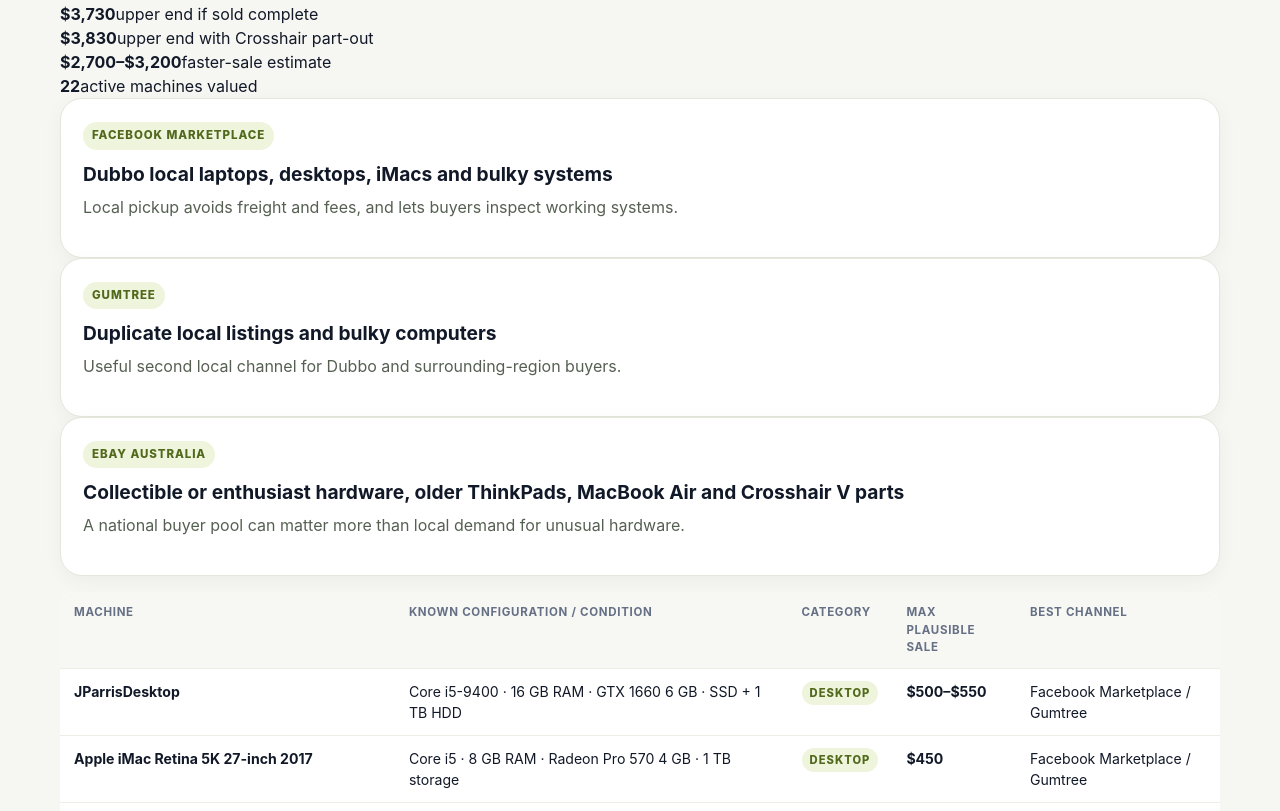
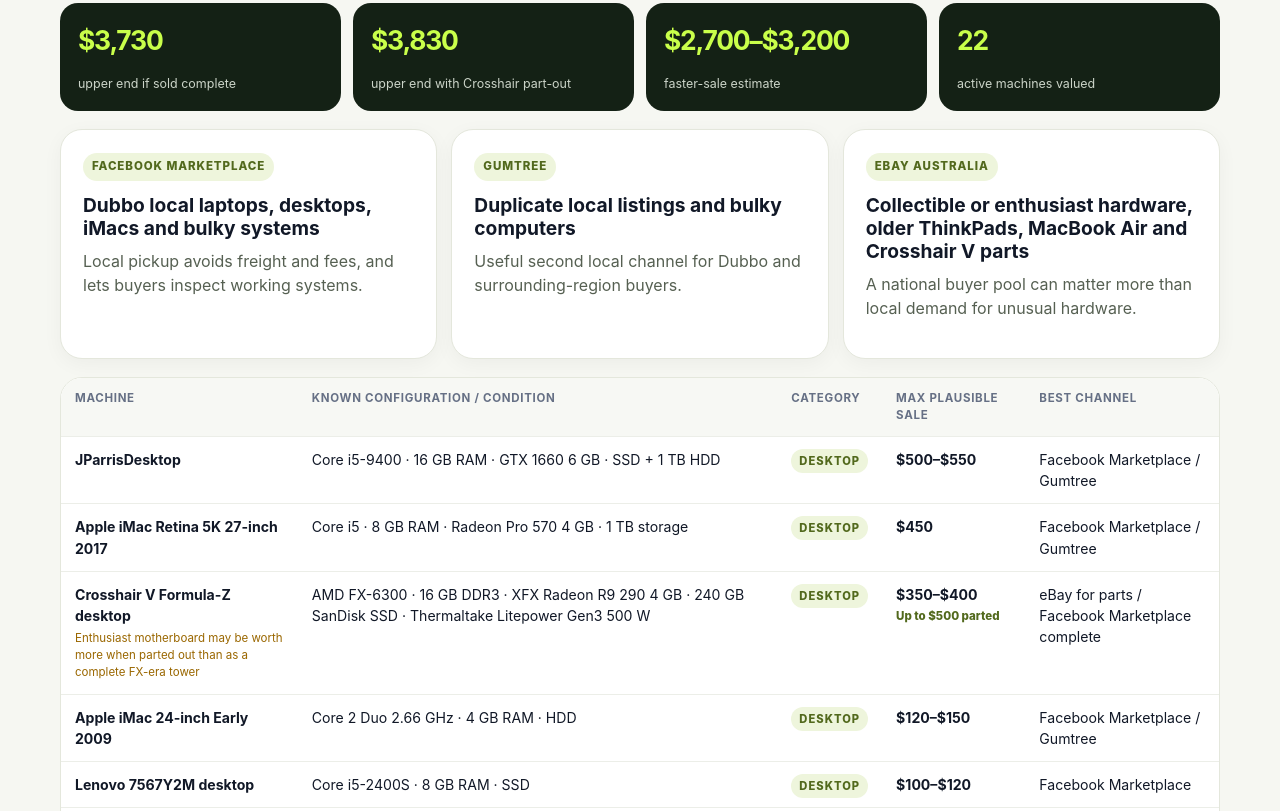
Before and after one commit to joshualparris/Cheappcslaptops, a plain HTML site: page docs/index.html in a window 1280 px wide. Shown: the part 4979-5790 px from the top of the page. Drawn offline with Linux system fonts and the light colour scheme.

Commit message:
site: style fleet valuation dashboard

```diff
--- a/docs/styles.css
+++ b/docs/styles.css
@@ -66,6 +66,24 @@
 .research-links{display:flex;gap:10px;flex-wrap:wrap;margin-top:20px}
 .report-button{background:var(--dark);border-color:var(--dark);color:#fff}
 .notes-button{background:#fff;border-color:#cfd4c8;color:var(--ink)}
+
+.fleet{border-top:1px solid var(--line)}
+.fleet-summary{display:grid;grid-template-columns:repeat(4,1fr);gap:12px;margin-bottom:18px}
+.fleet-stat{background:var(--dark);color:#fff;border-radius:18px;padding:18px;min-height:108px;display:flex;flex-direction:column;justify-content:space-between}
+.fleet-stat strong{color:var(--lime);font-size:1.65rem;letter-spacing:-.045em}
+.fleet-stat span{color:#cbd4c8;font-size:.78rem}
+.fleet-platforms{display:grid;grid-template-columns:repeat(3,1fr);gap:14px;margin:14px 0 18px}
+.fleet-table-wrap{border-radius:var(--radius);border:1px solid var(--line);background:#fff}
+.fleet-table{min-width:900px}
+.fleet-table td:first-child{min-width:210px}
+.fleet-table td:nth-child(2){min-width:310px}
+.fleet-price{white-space:nowrap}
+.partout{font-size:.72rem;color:#52691d;margin-top:3px;font-weight:800}
+.row-note{font-size:.72rem;color:var(--warn);margin-top:4px;max-width:260px}
+.fleet-notes{background:#fff;border:1px solid var(--line);border-radius:var(--radius);padding:22px;margin-top:14px}
+.fleet-notes p{color:#566052}
+.fleet-load-error{grid-column:1/-1;background:#fff;border:1px solid var(--line);border-radius:18px;padding:18px}
+
 .market{border-top:1px solid var(--line)}
 .market-summary{display:grid;grid-template-columns:repeat(3,1fr);gap:14px;margin-bottom:18px}
 .market-callout{background:#fff;border:1px solid var(--line);border-radius:var(--radius);padding:22px;box-shadow:0 5px 20px rgba(20,33,21,.045)}
@@ -97,14 +115,14 @@
 .footer-inner p{margin:0}
 .sr-only{position:absolute;width:1px;height:1px;padding:0;margin:-1px;overflow:hidden;clip:rect(0,0,0,0);white-space:nowrap;border:0}
 @media(max-width:850px){
-  .stats,.leader-grid,.deal-grid,.market-summary{grid-template-columns:repeat(2,1fr)}
+  .stats,.leader-grid,.deal-grid,.market-summary,.fleet-summary,.fleet-platforms{grid-template-columns:repeat(2,1fr)}
   .section-heading{align-items:flex-start;flex-direction:column}
   .research-callout,.rules,.legal-panel{grid-template-columns:1fr;gap:15px}
   .market-grid{grid-template-columns:1fr}
 }
 @media(max-width:590px){
   .hero{padding-top:50px}
-  .stats,.leader-grid,.deal-grid,.market-summary{grid-template-columns:1fr}
+  .stats,.leader-grid,.deal-grid,.market-summary,.fleet-summary,.fleet-platforms{grid-template-columns:1fr}
   .toolbar{align-items:stretch;flex-direction:column}
   .search input{width:100%}
   .results-meta{gap:10px}
```
